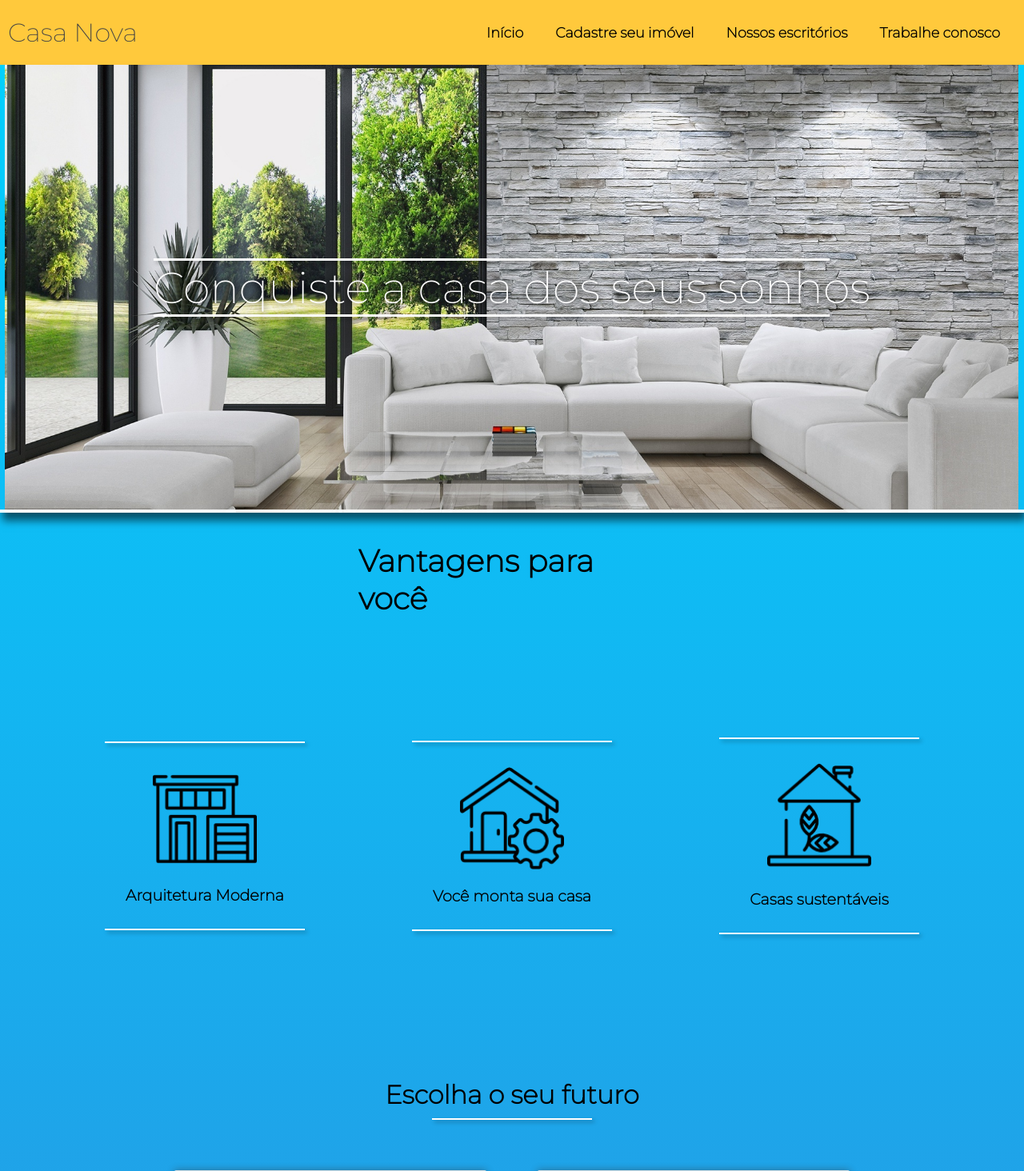
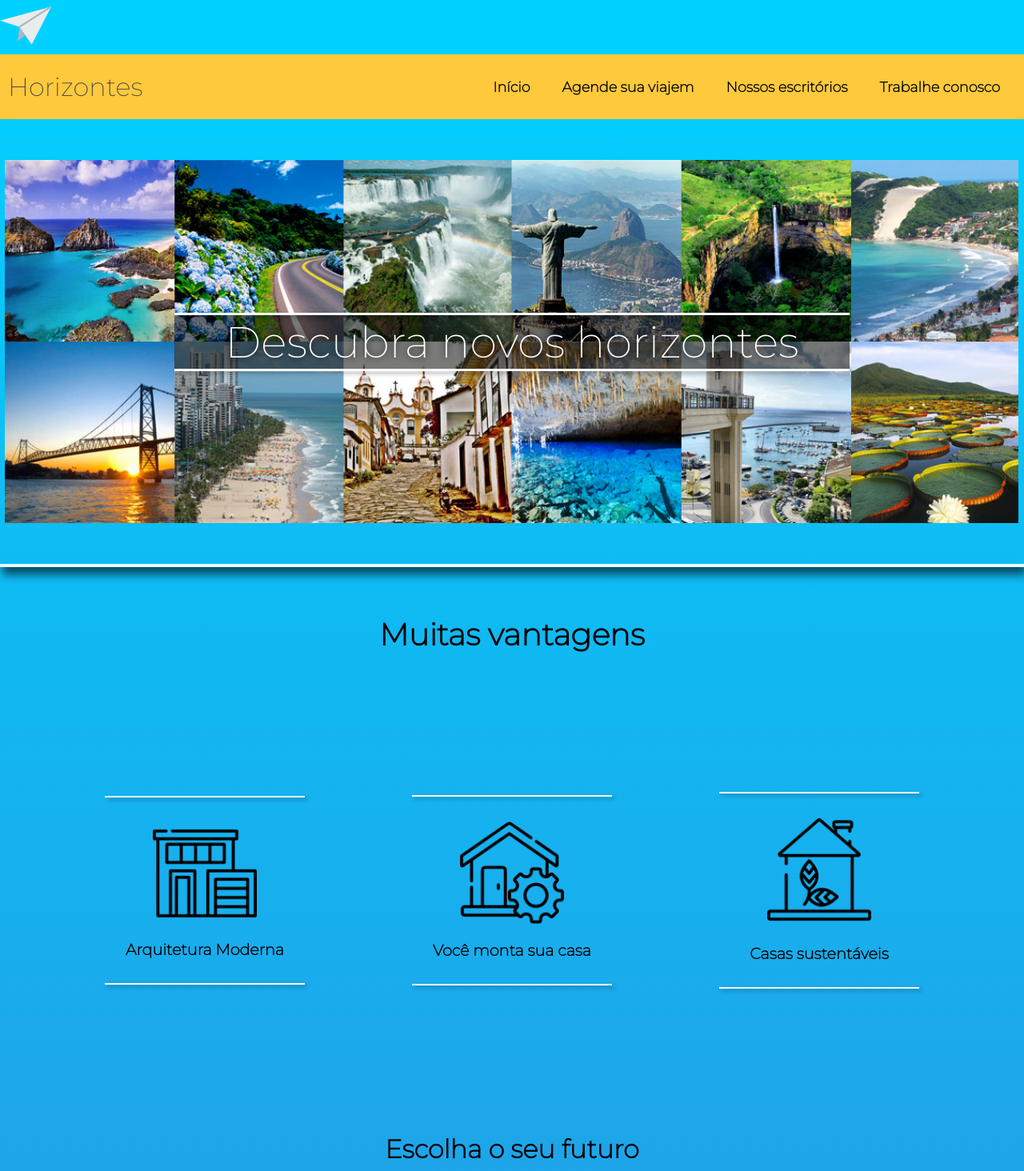
Before and after one commit to CristianBCandia/Landing-Page-html-css, a PHP site: page / in a window 1280 px wide. Shown: the top 1464 px of the page at 80% size. Run offline with PHP 8.4, Linux system fonts and the light colour scheme.

Commit message:
change the domain site

```diff
--- a/css/advantages.css
+++ b/css/advantages.css
@@ -1,7 +1,7 @@
 .advantages {
 
     display: grid;
-    grid-template-areas: '. adv-title .'
+    grid-template-areas: 'adv-title adv-title adv-title'
                          'adv1 adv2 adv3';
     grid-template-rows: 1fr 4fr;
     grid-template-columns: 1fr 1fr 1fr;
--- a/css/style.css
+++ b/css/style.css
@@ -28,9 +28,10 @@ body {
     display: flex;
     font-family: 'Montserrat', sans-serif;
     color: white;
+    text-align: center;
     align-items: center;
     text-shadow: 0 0 10px black;
-    background-image: url("../img/house.jpg");
+    background-image: url("../img/lugares.jpg");
     background-repeat: no-repeat;
     background-position: center;
     background-size: 99vw;
@@ -46,6 +47,7 @@ body {
     font-size: 3.4rem;
     font-weight: 300;
     align-self: center;
+    background: #07060588;
 
 }
 
--- a/index.html
+++ b/index.html
@@ -12,26 +12,27 @@
     <title>Casa Nova</title>
 </head>
 <body>
+    <img src="img/air-plane2.png">
     <header class="menu-content">
         <div class="logo">
-            <span>Casa Nova</span>
+            <span>Horizontes</span>
         </div>
         <nav class="nav-header">
             <ul class="nav-list">
                 <li>Início</li>
-                <li>Cadastre seu imóvel</li>
+                <li>Agende sua viajem</li>
                 <li>Nossos escritórios</li>
                 <li>Trabalhe conosco</li>
             </ul>
         </nav>
     </header>
 <div class="top-section">
-    <h1 id="textAnimation" data-anime = "left">Conquiste a casa dos seus <span>sonhos</span></h1>
+    <h1 id="textAnimation" data-anime = "left">Descubra novos horizontes</h1>
 </div>
 <div class="background-card-container">
 
     <section class="advantages">
-        <h2 class="adv-title" data-anime = "right">Vantagens para você</h2>
+        <h2 class="adv-title" data-anime = "right">Muitas vantagens</h2>
         <div class="adv-item adv1" data-anime = "left">
             <img src="img/adv1.png">
             <p>Arquitetura Moderna</p>
--- a/js/script.js
+++ b/js/script.js
@@ -17,7 +17,11 @@ function animeScroll() {
         if((windowTop) > elem.offsetTop){
 
             elem.classList.add(animationClass)
-            console.log('algo')
+
+        }else {
+
+            elem.classList.remove(animationClass)
+
 
         }
 
```
Also changed, not shown: img/air-plane.png (added), img/air-plane2.png (added), img/lugares.jpg (added).
